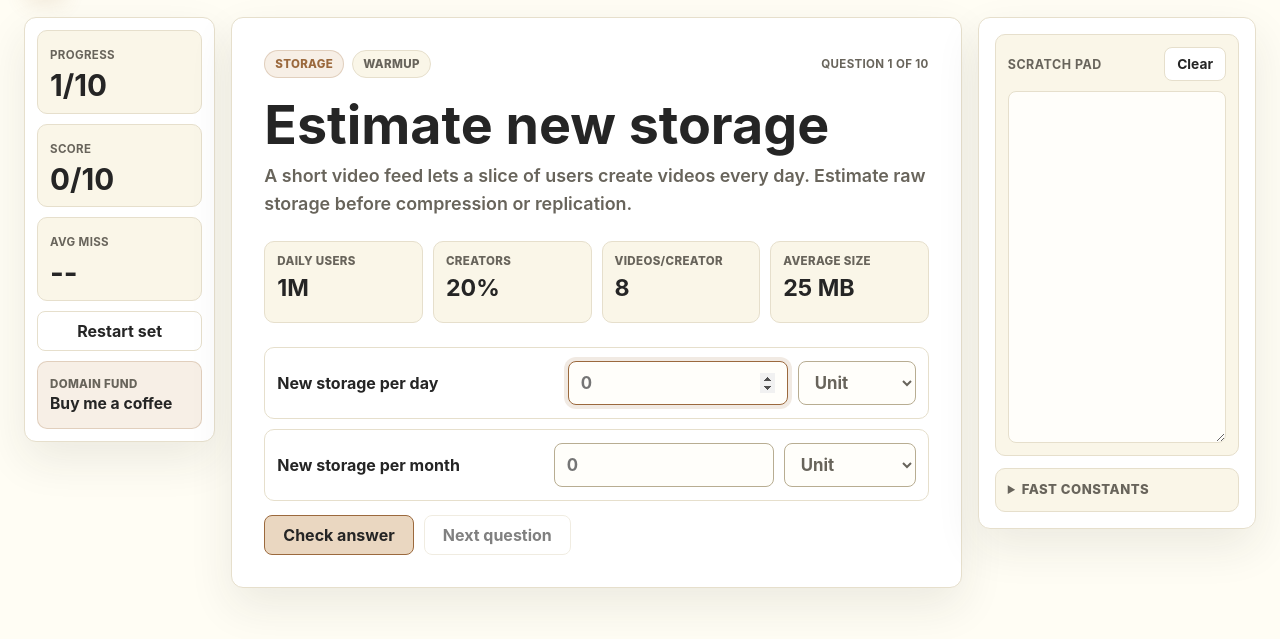
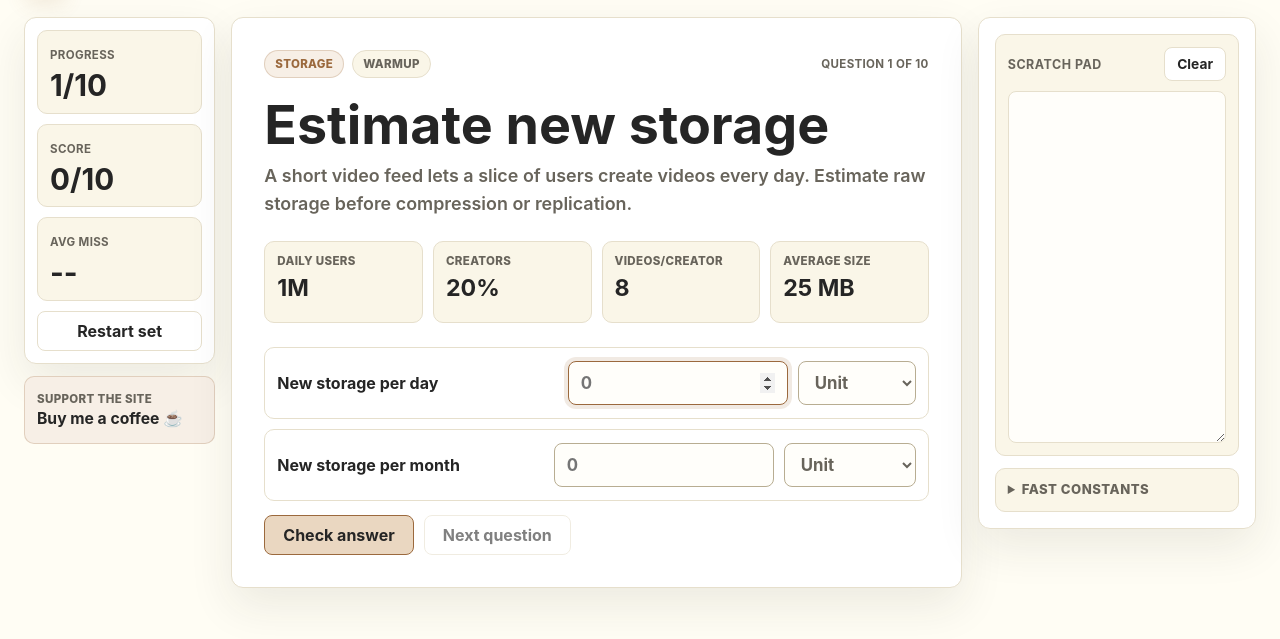
Before and after one commit to sidhantchadda/Envlope, a plain HTML site: page index.html in a window 1280 px wide. Shown: the part 69-708 px from the top of the page. Drawn offline with Linux system fonts and the light colour scheme.

Commit message:
Update coffee support cards

```diff
--- a/index.html
+++ b/index.html
@@ -35,7 +35,8 @@
       </header>
 
       <main class="workspace">
-        <aside class="score-panel" aria-label="Practice stats">
+        <aside class="score-rail" aria-label="Practice stats and support">
+          <section class="score-panel" aria-label="Practice stats">
             <div class="stat-block">
               <span>Progress</span>
               <strong id="progressStat">1/10</strong>
@@ -49,9 +50,10 @@
               <strong id="missStat">--</strong>
             </div>
             <button class="ghost-button" type="button" id="restartSet">Restart set</button>
+          </section>
           <a class="support-link" href="https://buymeacoffee.com/sidhantchadda" target="_blank" rel="noopener noreferrer">
-            <span>Domain fund</span>
-            <strong>Buy me a coffee</strong>
+            <span>Support the site</span>
+            <strong>Buy me a coffee ☕</strong>
           </a>
         </aside>
 
@@ -91,6 +93,10 @@
             <p class="question-copy" id="setSummaryCopy"></p>
             <div class="summary-grid" id="summaryGrid"></div>
             <div class="review-list" id="reviewList"></div>
+            <a class="support-link summary-support" href="https://buymeacoffee.com/sidhantchadda" target="_blank" rel="noopener noreferrer">
+              <span>Support the site</span>
+              <strong>Buy me a coffee ☕</strong>
+            </a>
             <div class="controls">
               <button class="primary-button" type="button" id="retrySet">Retry set</button>
             </div>
--- a/styles.css
+++ b/styles.css
@@ -197,7 +197,6 @@ button {
   align-items: start;
 }
 
-.score-panel,
 .drill-panel,
 .tools-panel {
   border: 1px solid var(--line);
@@ -206,10 +205,20 @@ button {
   box-shadow: var(--shadow);
 }
 
+.score-rail {
+  display: grid;
+  gap: 12px;
+  align-content: start;
+}
+
 .score-panel {
   display: grid;
   gap: 10px;
   padding: 12px;
+  border: 1px solid var(--line);
+  border-radius: 12px;
+  background: var(--panel);
+  box-shadow: var(--shadow);
 }
 
 .stat-block {
@@ -287,6 +296,11 @@ button {
   color: var(--ink);
   font-size: 0.98rem;
   line-height: 1.15;
+}
+
+.summary-support {
+  width: min(280px, 100%);
+  margin-top: 16px;
 }
 
 .drill-panel {
@@ -792,11 +806,14 @@ button:disabled:hover {
     margin-top: 14px;
   }
 
-  .score-panel {
+  .score-rail {
     order: 3;
-    grid-template-columns: repeat(2, minmax(0, 1fr));
     width: 100%;
     margin-top: 14px;
+  }
+
+  .score-panel {
+    grid-template-columns: repeat(2, minmax(0, 1fr));
   }
 
   .ghost-button {
```
Lines whose indentation alone changed are shown as unchanged.
